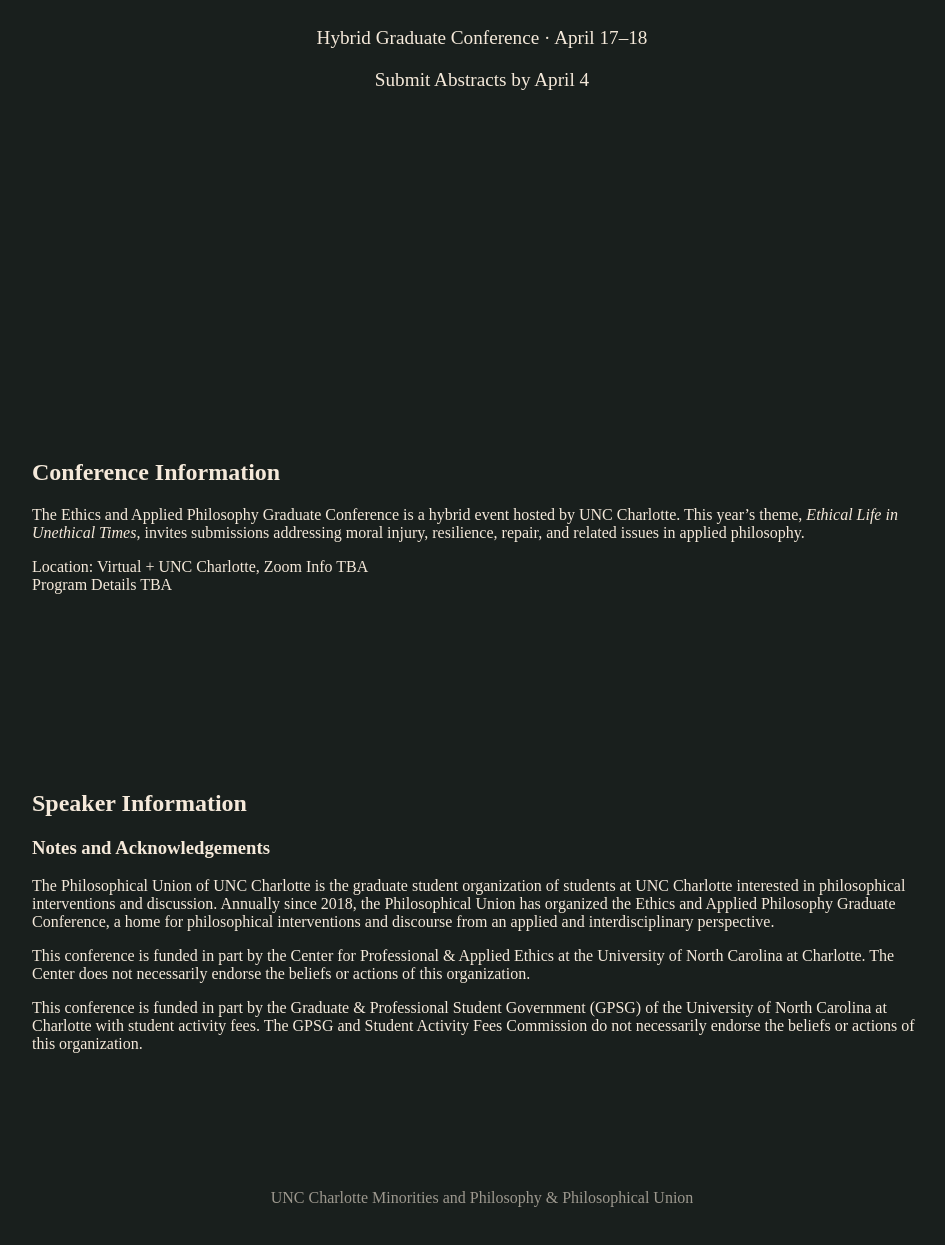
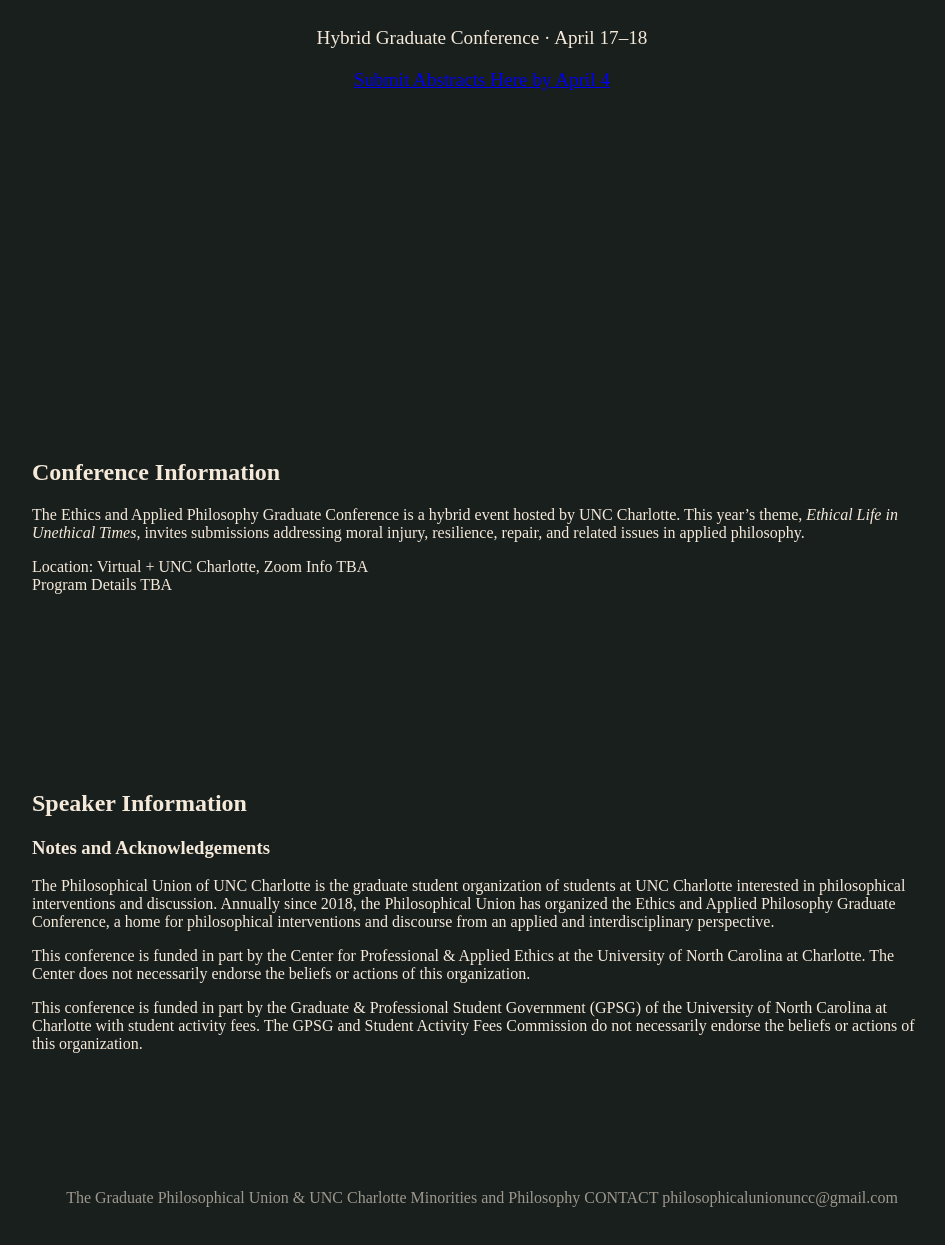
Before and after one commit to fareebah/ethics-applied-philosophy-conference, a plain HTML site: page index.html in a window 1280 px wide. Shown: the part 481-1726 px from the top of the page, without its empty margins (158-1103 px from the left). Drawn offline with Linux system fonts and the light colour scheme.

Commit message:
Update index.html

```diff
--- a/index.html
+++ b/index.html
@@ -10,7 +10,7 @@
   <style>
     body { margin:0; font-family:'Times New Roman',serif; background:#191f1d; color:#f5e9da; }
     nav { position:fixed; top:0; width:100%; display:flex; justify-content:center; gap:30px; padding:15px; background:rgba(10,9,12,0.85); backdrop-filter:blur(6px); z-index:10; }
-    nav a { color:##ffe3b8; text-decoration:none; letter-spacing:1px; }
+    nav a { color:#ffe3b8; text-decoration:none; letter-spacing:1px; }
 
     header {
       height:100vh;
@@ -46,7 +46,8 @@
 </div>
   <h1 class="fade">Ethical Life <br><span class="accent">in Unethical Times</span></h1>
   <div class="info fade">Hybrid Graduate Conference · April 17–18</div>
-  <div class="info fade">Submit Abstracts by April 4</div>
+  <div class="info fade">  <a href="https://docs.google.com/forms/d/e/1FAIpQLSfDBsKjG17i9Bf0xcAnNJF3Y8QAa3kQ1IuuCmCh4_teh3M_Ng/viewform">Submit Abstracts Here by April 4</a>
+</div>
 </header>
 
 <section class="info-section">
@@ -87,7 +88,8 @@
 
 
 <footer>
-  UNC Charlotte Minorities and Philosophy & Philosophical Union
+  The Graduate Philosophical Union & UNC Charlotte Minorities and Philosophy
+  CONTACT philosophicalunionuncc@gmail.com
 </footer>
 
 </body>
```
